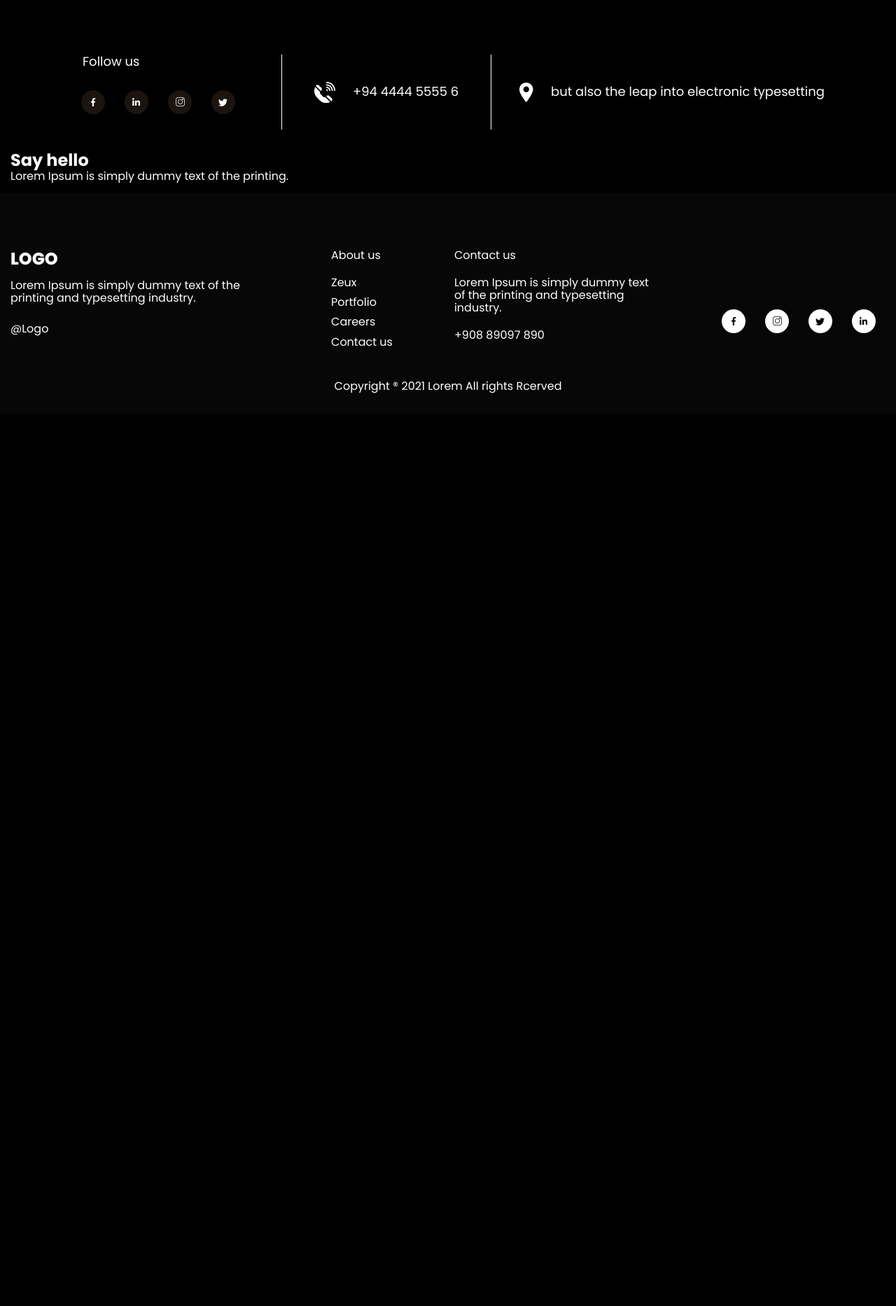
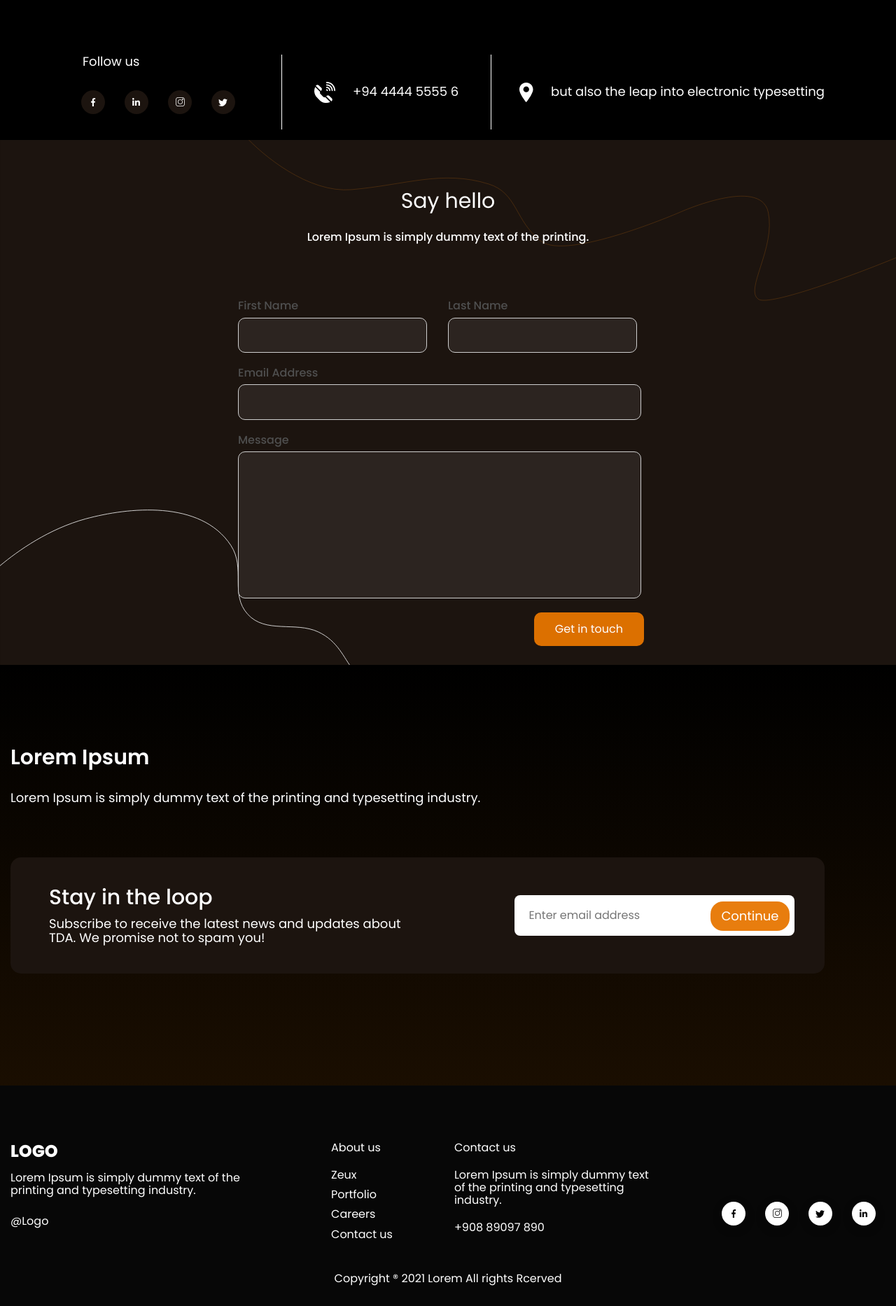
Before and after one commit to AshurMezan/gaming-website, a PHP site: page /contacts.html in a window 1280 px wide. Shown: the part 996-2862 px from the top of the page at 70% size. Before the commit the page ends 1558 px from the top, so only its background shows below. Run offline with PHP 8.4, Linux system fonts and the light colour scheme.

Commit message:
Закончил страницу "Контакты"

```diff
--- a/CSS/contacts.css
+++ b/CSS/contacts.css
@@ -1,3 +1,4 @@
+/* START section_map */
 .section_map {
     background: rgba(0, 0, 0, 1);
     display: flex;
@@ -67,3 +68,88 @@ body {
     align-items: center;
     padding-left: 35px;
 }
+.section_map-wrapper .social_icon-wrapper img {
+    transition: all 1s ease;
+}
+.section_map-wrapper .social_icon-wrapper img:hover {
+    transform: scale(1.1);
+}
+/* END section_map */
+/* START section_form */
+.section_form {
+    font-size: 16px;
+    /*background: #1C140F;*/
+    background-image: url("../IMG/constacts/fone.svg");
+    background-position: center;
+    background-repeat: no-repeat;
+    background-size: cover;
+}
+.section_form-title {
+    font-size: 30px;
+    text-align: center;
+    margin-top: 55px;
+}
+.section_form-text {
+    text-align: center;
+    margin-top: 25px;
+}
+.section_form form {
+    margin: 80px auto;
+    max-width: 600px;
+}
+
+.section_form form .inline {
+    display: flex;
+    justify-content: space-between;
+}
+
+.section_form form .inline > div {
+    width: 100%;
+}
+.section_form form label {
+    color: #4F4F4F;
+}
+.section_form form input, .section_form form textarea {
+    background: #2c2420;
+    border-radius: 10px;
+    border: 0.6px solid #cecece;
+    display: block;
+    width: 90%;
+    padding: 15px 10px;
+    outline: none;
+    color: var(--main-white);
+    margin-bottom: 20px;
+    margin-top: 7px;
+}
+.section_form form .one_line {
+    width: 96%;
+}
+.section_form form textarea {
+    resize: none;
+    height: 210px;
+}
+
+.section_form form button {
+    background-color: var(--main-active);
+    color: var(--main-white);
+    border-radius: 10px;
+    border: none;
+    cursor: pointer;
+    float: right;
+    padding: 15px 30px;
+    transition: all 1s ease;
+    margin-right: 20px;
+
+}
+.section_form form button:hover {
+    background-color: var(--main-active-hover-btn);
+    transform: scale(1.02);
+}
+
+.section_email {
+    background: linear-gradient(
+            180deg,
+            rgba(0, 0, 0, 1) 0%,
+            rgba(26, 14, 1, 1) 100%
+    );
+}
--- a/contacts.html
+++ b/contacts.html
@@ -92,16 +92,45 @@
     </section>
     <section class="section_form">
         <div class="container">
-            <h2>
-                Say hello
-            </h2>
-            <span>Lorem Ipsum is simply dummy text of the printing.</span>
-            <form action="#" method="post">
-
+            <h2 class="section_form-title poppins-regular">Say hello</h2>
+            <p class="section_form-text poppins-medium">Lorem Ipsum is simply dummy text of the printing.</p>
+            <form action="#" method="post" class="poppins-medium">
+                <div class="inline">
+                    <div>
+                        <label for="firstName">First Name</label>
+                        <input id="firstName" type="text" maxlength="25">
+                    </div>
+                    <div>
+                        <label for="lastName">Last Name</label>
+                        <input id="lastName" type="text" maxlength="25">
+                    </div>
+                </div>
+                <label for="emailAddress">Email Address</label>
+                <input id="emailAddress" name="emailAddress" type="email" maxlength="25" class="one_line">
+                <label for="message">Message</label>
+                <textarea id="message" name="message" maxlength="500" class="one_line"></textarea>
+                <button type="button">Get in touch</button>
             </form>
         </div>
-
-
+    </section>
+    <section class="section_email">
+        <div class="container email">
+            <h3 class="email__title poppins-semibold">Lorem Ipsum</h3>
+            <p class="email__text poppins-regular">Lorem Ipsum is simply dummy text of the printing and typesetting
+                industry.</p>
+            <div class="email_block">
+                <div>
+                    <h4 class="email__block-title poppins-medium">Stay in the loop</h4>
+                    <p class="email__block-text poppins-regular">Subscribe to receive the latest news and updates about TDA.
+                        We promise not to spam you!</p>
+                </div>
+                <div>
+                    <label for="email">Email</label>
+                    <input maxlength="30" id="email" class="email__input" type="email" placeholder="Enter email address">
+                    <button class="email__button">Continue</button>
+                </div>
+            </div>
+        </div>
     </section>
 </main>
 <footer class="block">
```
Also changed, not shown: IMG/constacts/fone.svg (added).
